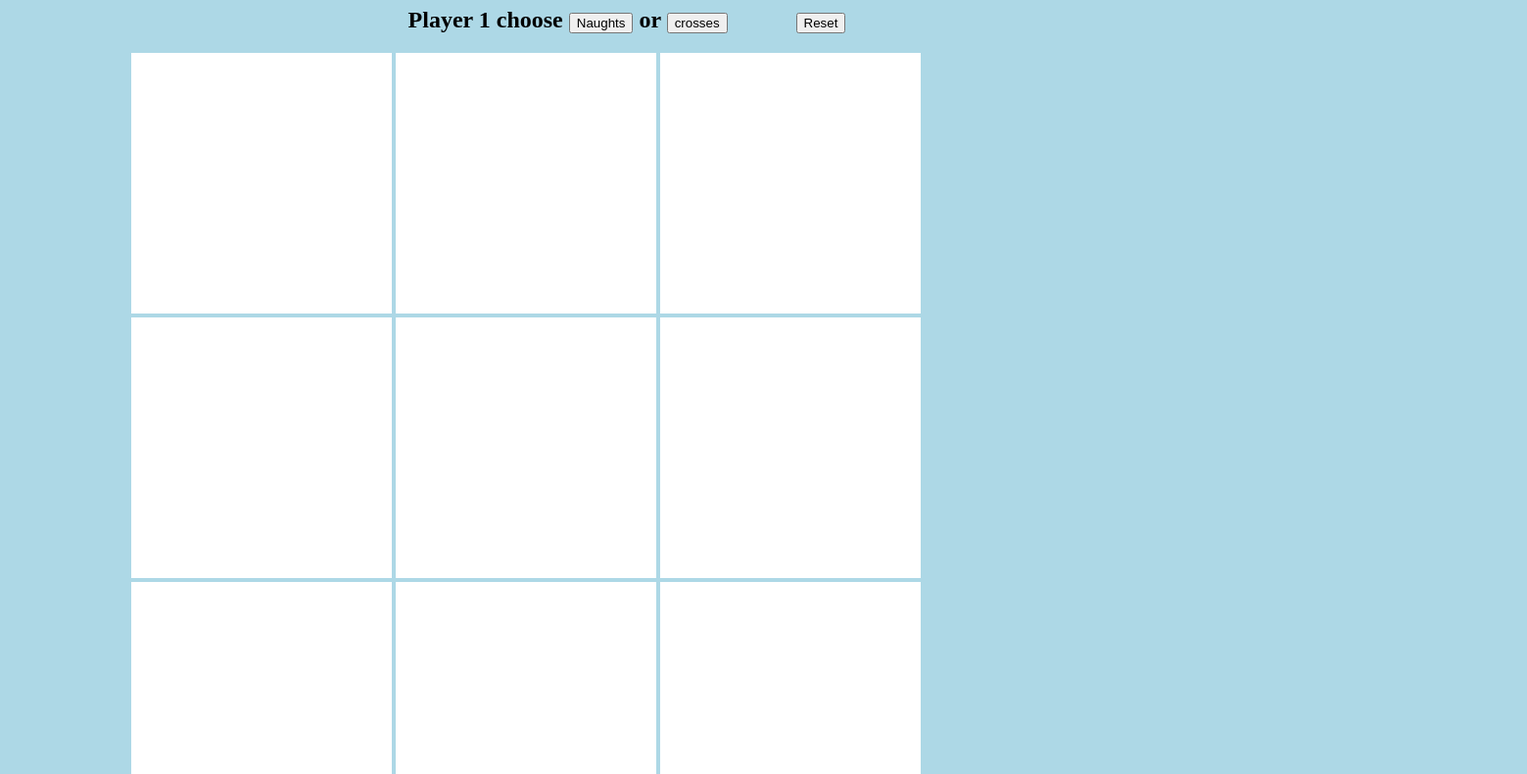
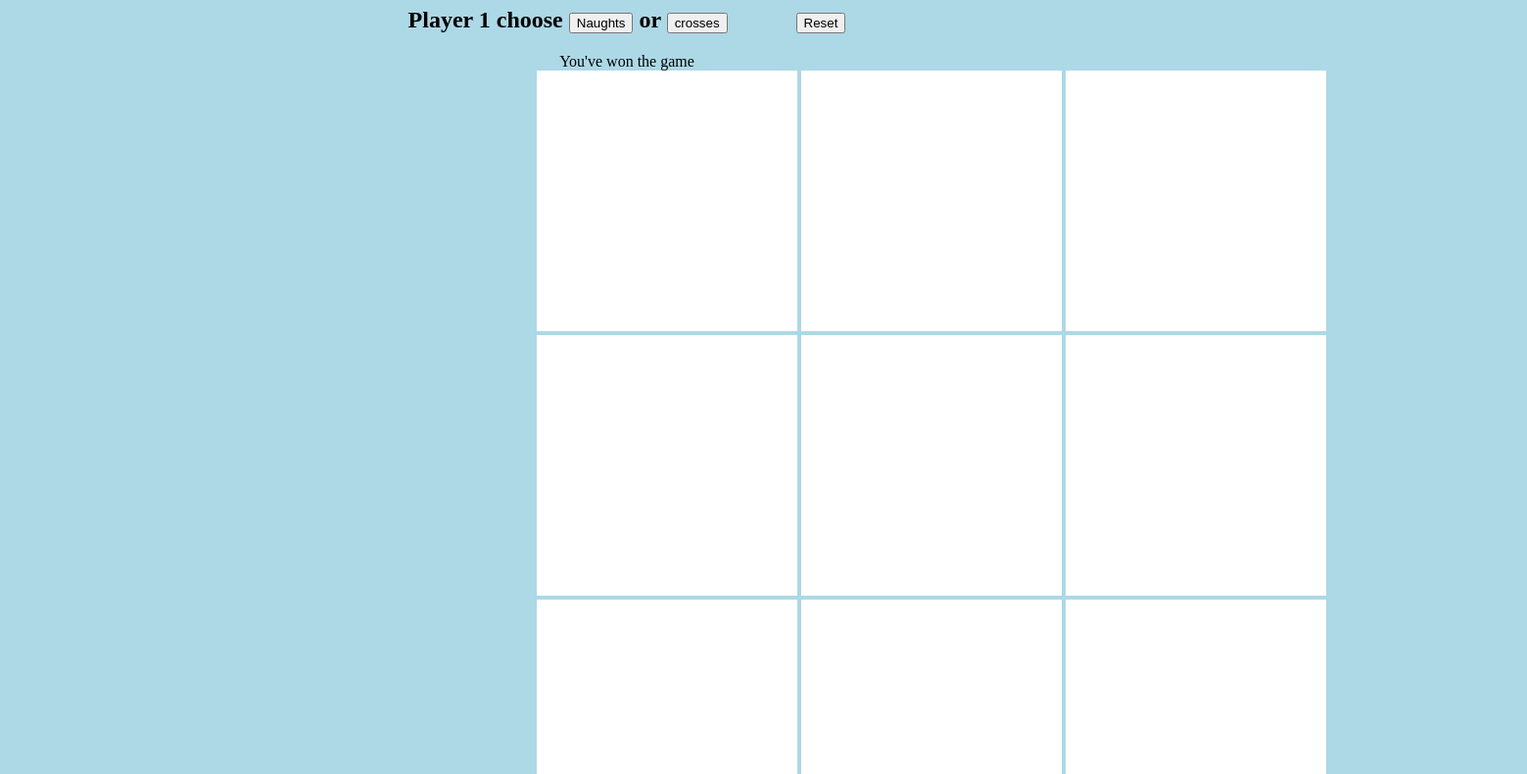
Before and after one commit to trentthom/project0, a plain HTML site: page index.html in a window 1280 px wide. Shown: the part 73-863 px from the top of the page at 98% size, 1559 px wide, since content can reach past the window. Drawn offline with Linux system fonts and the light colour scheme.

Commit message:
updated css

```diff
--- a/css/style.css
+++ b/css/style.css
@@ -4,8 +4,7 @@ body {
 
 .grid {
   width: 80%;
-  margin-right: auto;
-  margin-left: auto;
+  margin-left: 540px;
   display: grid;
   grid-template-columns: 250px 250px 250px;
   grid-template-rows: 250px 250px 250px;
@@ -34,3 +33,6 @@ h1, h2 {
 span {
   margin-left: 70px;
 }
+#winnerbar {
+  text-align: center;
+}
--- a/index.html
+++ b/index.html
@@ -11,7 +11,8 @@
 <body>
   <h1>TIC TAC TOE</h1>
   <h2>Player 1 choose <button id="naughts">Naughts</button> or <button id="crosses">crosses</button><span><button id="reset">Reset</button></span></h2>
-  <h2 id="winner">You've won the game</h2>
+  <!-- <h2 id="winner">You've won the game</h2> -->
+  <div id="winnerbar">You've won the game</div>
   <div class="grid">
     <div id="a1" class="cell"></div>
     <div id="a2" class="cell"></div>
```
